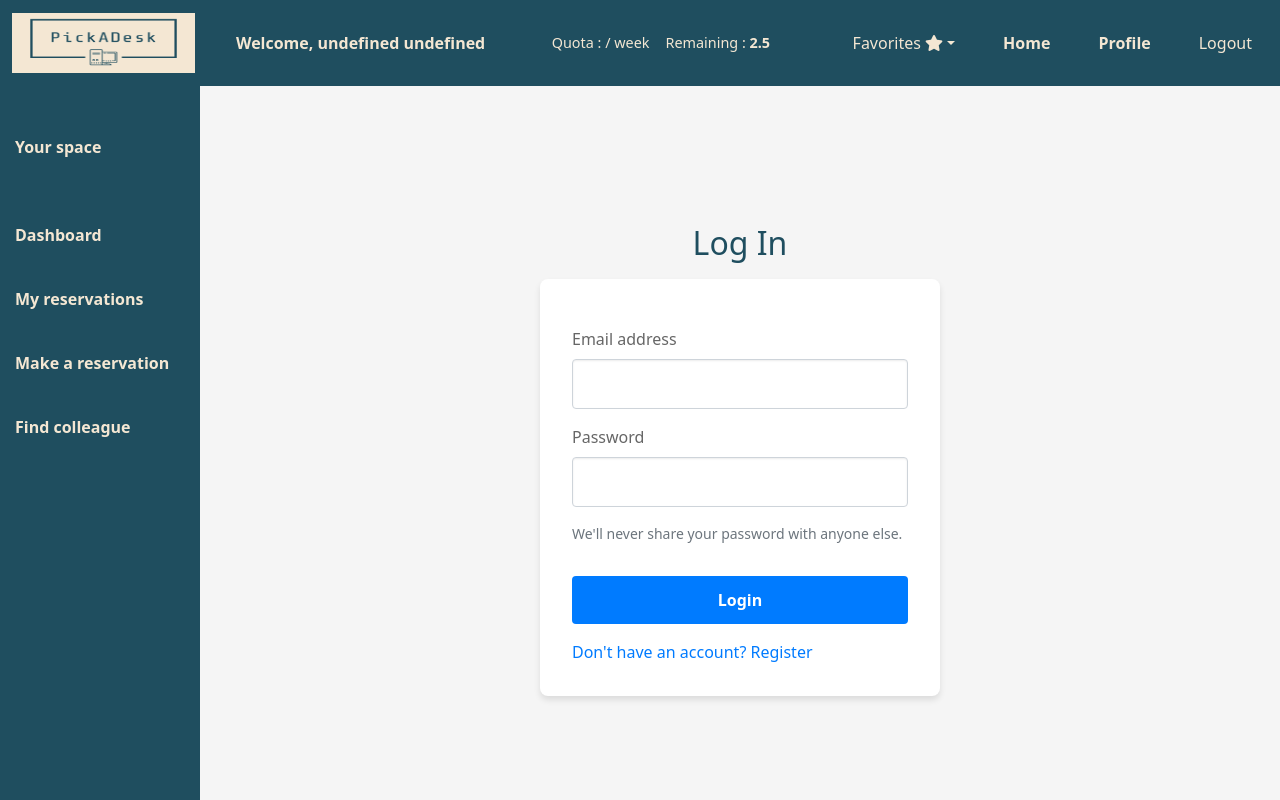
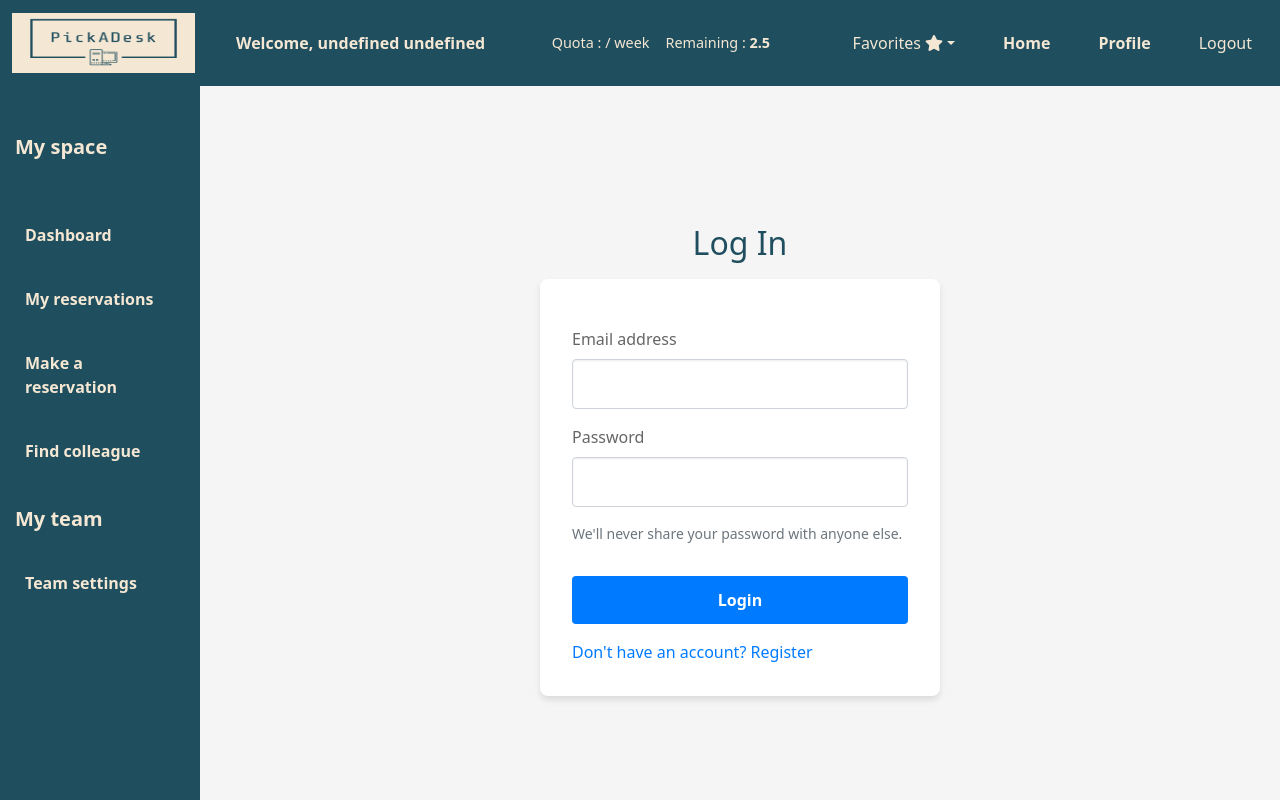
Before and after one commit to samihaDr/PickADesk, a React (Create React App) app in the folder frontend/: page /loginPage in a window 1280 px wide. Built offline with nearby package versions, Linux system fonts and the light colour scheme; sample sign-in values are in the browser's storage.

Commit message:
Feat(TeamSettings/Front):add the "Team settings" tab to the menu

```diff
--- a/frontend/src/components/menu/Menu.js
+++ b/frontend/src/components/menu/Menu.js
@@ -14,9 +14,8 @@ export default function Menu() {
   return (
     <div className="fixed-menu">
       <nav className="nav flex-column">
-        <span>Your space</span>
+        <h5>My space</h5>
         <br />
-
         <Link to="/dashboard" className="nav-link active" aria-current="page">
           Dashboard
         </Link>
@@ -41,6 +40,15 @@ export default function Menu() {
         >
           Find colleague
         </Link>
+        <br />
+        <h5>My team</h5>
+        <Link
+          to="/teamSettings"
+          className="nav-link active"
+          aria-current="page"
+        >
+          Team settings
+        </Link>
       </nav>
     </div>
   );
--- a/frontend/src/components/menu/Menu.scss
+++ b/frontend/src/components/menu/Menu.scss
@@ -20,7 +20,7 @@
 
     .nav-link {
       color: #f4e7d3; // Couleur des liens
-      padding: 15px 15px;
+      padding: 15px 25px;
       margin: 5px 0; // Espacement entre les liens
       text-decoration: none;
       font-size: 16px;
@@ -37,7 +37,7 @@
     }
   }
 
-  span {
+  h5 {
     font-weight: bold;
     margin-bottom: 20px; // Espacement avant les liens
     padding-left: 15px;
```
